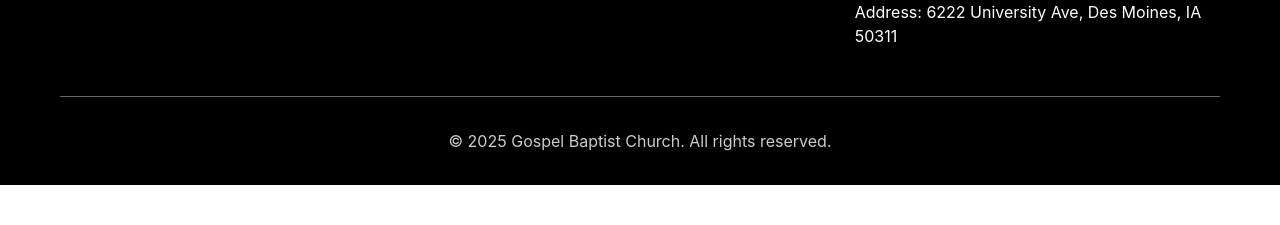
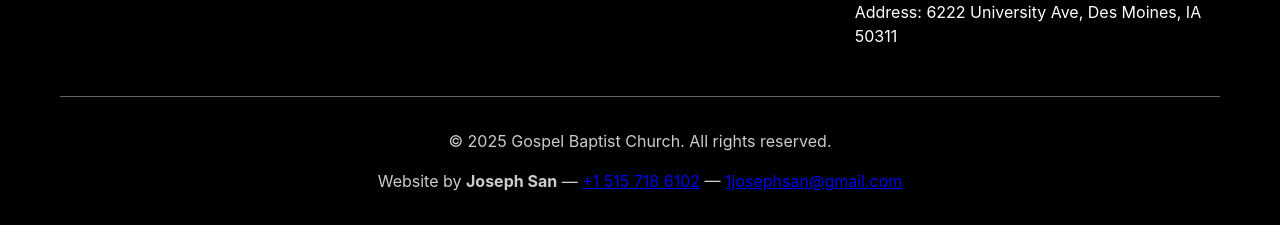
Before and after one commit to Josephsan-2011/GospelBaptistChurch, a website: page index.html in a window 1280 px wide. Shown: the part 3830-4055 px from the top of the page. Before the commit the page ends 4015 px from the top, so only its background shows below. Drawn offline with Linux system fonts and the light colour scheme; files whose address does not match are found by name.

Commit message:
Add files via upload

```diff
--- a/index.html
+++ b/index.html
@@ -570,6 +570,13 @@
             </div>
             <div class="footer-bottom">
                 <p>&copy; 2025 Gospel Baptist Church. <span data-en="All rights reserved." data-my="အခွင့်အရေးအားလုံး ထိန်းသိမ်းထားပါသည်။">All rights reserved.</span></p>
+                <div class="developer-credit">
+                    <p>
+                        Website by <strong>Joseph San</strong> —
+                        <a href="tel:+15157186102">+1 515 718 6102</a> —
+                        <a href="mailto:1josephsan@gmail.com">1josephsan@gmail.com</a>
+                    </p>
+                </div>
             </div>
         </div>
     </footer>
```
